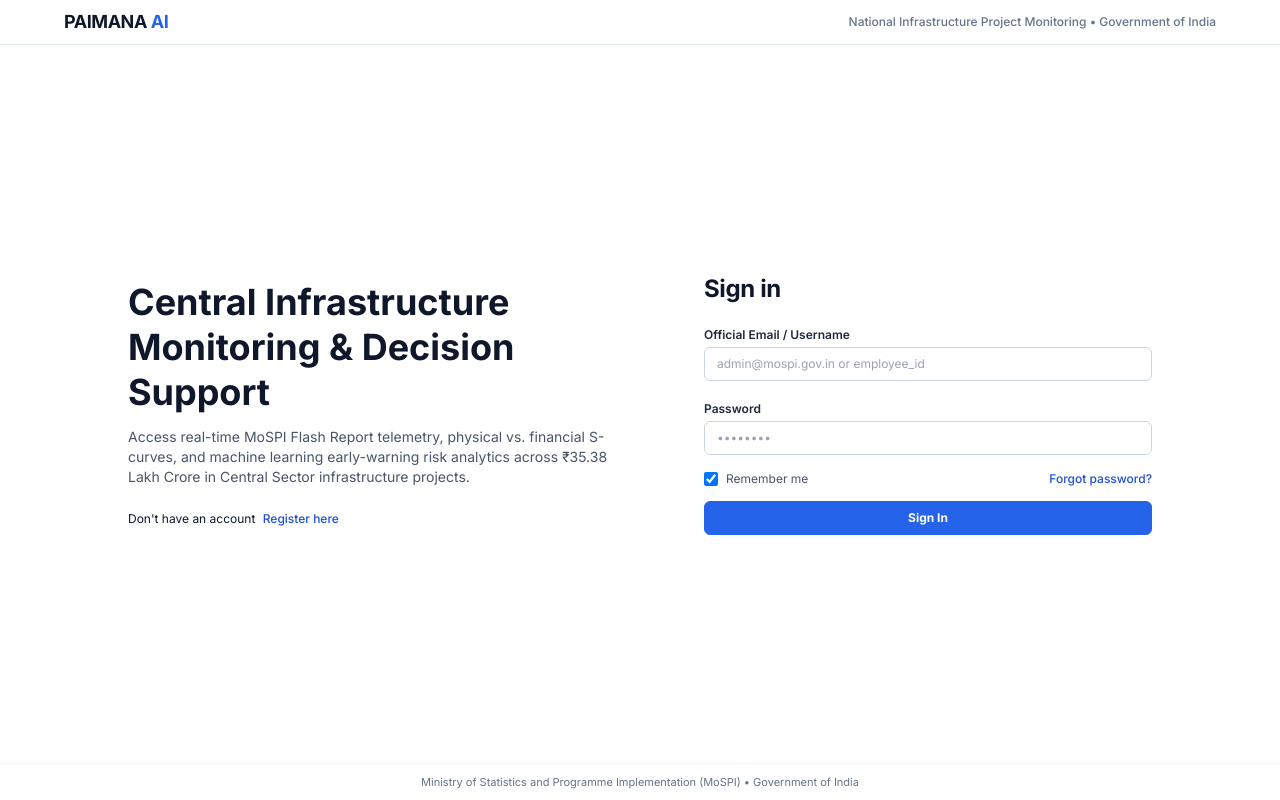
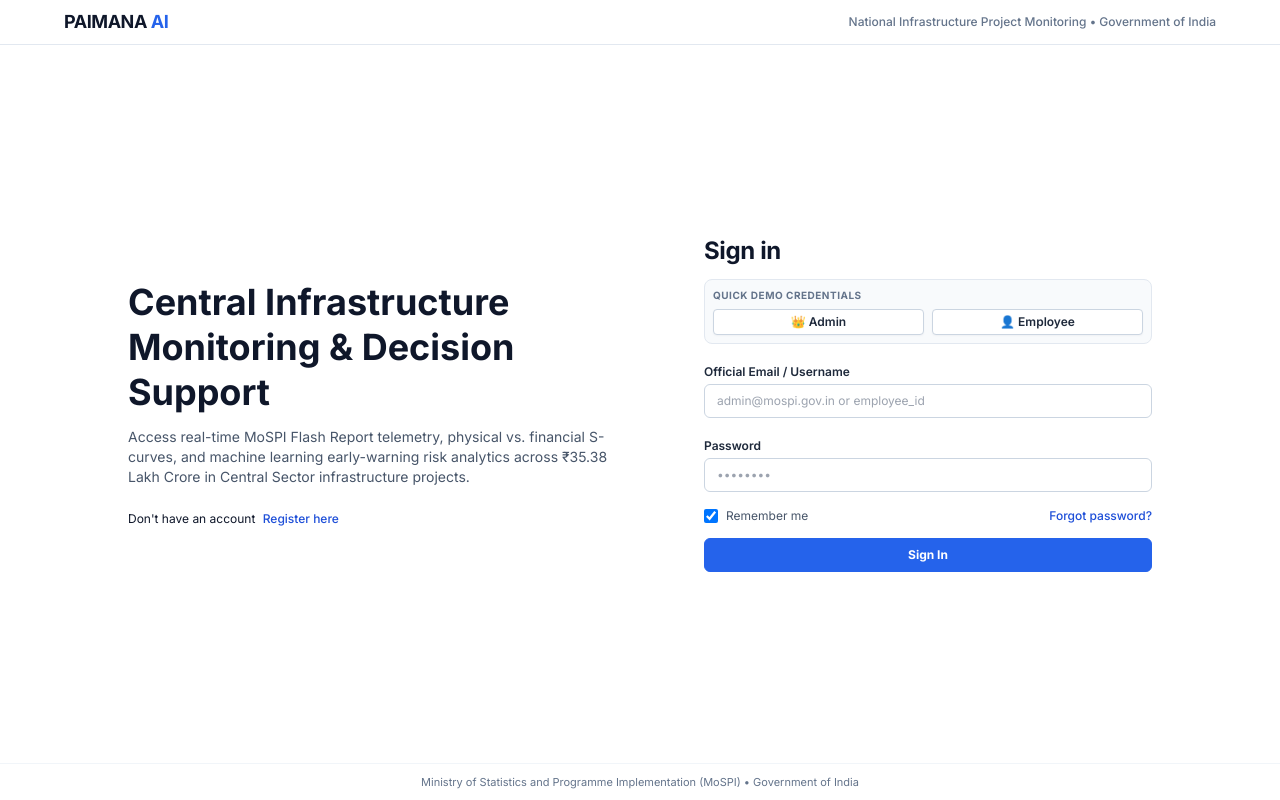
Before and after one commit to Ayushmaurya00/SIH_PAIMANA, a React (Vite) app in the folder frontend/: page /login in a window 1280 px wide. Built offline with nearby package versions, Linux system fonts and the light colour scheme; no server answers; the HTML template or start-up script is replaced by a standard one.

Commit message:
fix(auth): resilient statutory password matching, auto-trim, and 1-click demo buttons

```diff
--- a/frontend/src/components/auth/SignInForm.jsx
+++ b/frontend/src/components/auth/SignInForm.jsx
@@ -24,9 +24,39 @@ export const SignInForm = ({
 
   return (
     <div className="w-full">
-      <h1 className="text-slate-900 text-2xl font-bold mb-4">
+      <h1 className="text-slate-900 text-2xl font-bold mb-3">
         Sign in
       </h1>
+
+      <div className="mb-3.5 p-2 rounded-lg bg-slate-50 border border-slate-200">
+        <div className="text-[10px] font-bold text-slate-500 uppercase tracking-wider mb-1.5">
+          Quick Demo Credentials
+        </div>
+        <div className="flex gap-2">
+          <button
+            type="button"
+            onClick={() => {
+              setEmail('admin@mospi.gov.in');
+              setPassword('Admin@MoSPI2026');
+              setInfoMessage('Filled MoSPI Registry Official (Admin) credentials.');
+            }}
+            className="flex-1 py-1 px-2 text-xs font-semibold rounded bg-white hover:bg-slate-100 border border-slate-300 text-slate-800 transition-colors shadow-xs text-center cursor-pointer"
+          >
+            👑 Admin
+          </button>
+          <button
+            type="button"
+            onClick={() => {
+              setEmail('employee@company.com');
+              setPassword('Employee@MoSPI2026');
+              setInfoMessage('Filled Operations Employee credentials.');
+            }}
+            className="flex-1 py-1 px-2 text-xs font-semibold rounded bg-white hover:bg-slate-100 border border-slate-300 text-slate-800 transition-colors shadow-xs text-center cursor-pointer"
+          >
+            👤 Employee
+          </button>
+        </div>
+      </div>
 
       {errorMessage && (
         <div className="mb-3 p-2 rounded-md bg-red-50 border border-red-200 text-red-700 text-xs font-medium">
```
Also changed, not shown: 1 other file (tests, documents, lock files or other folders).
